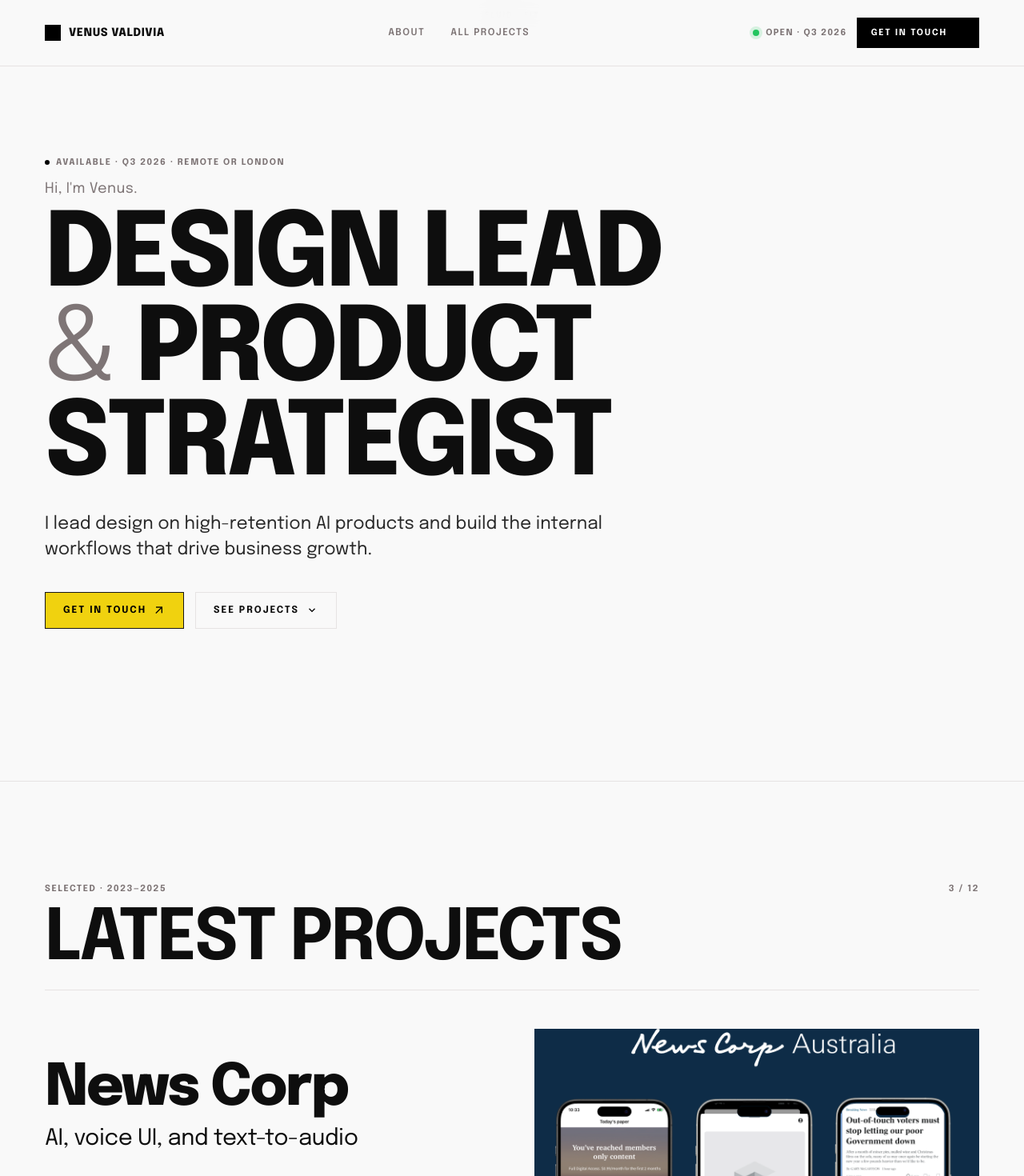
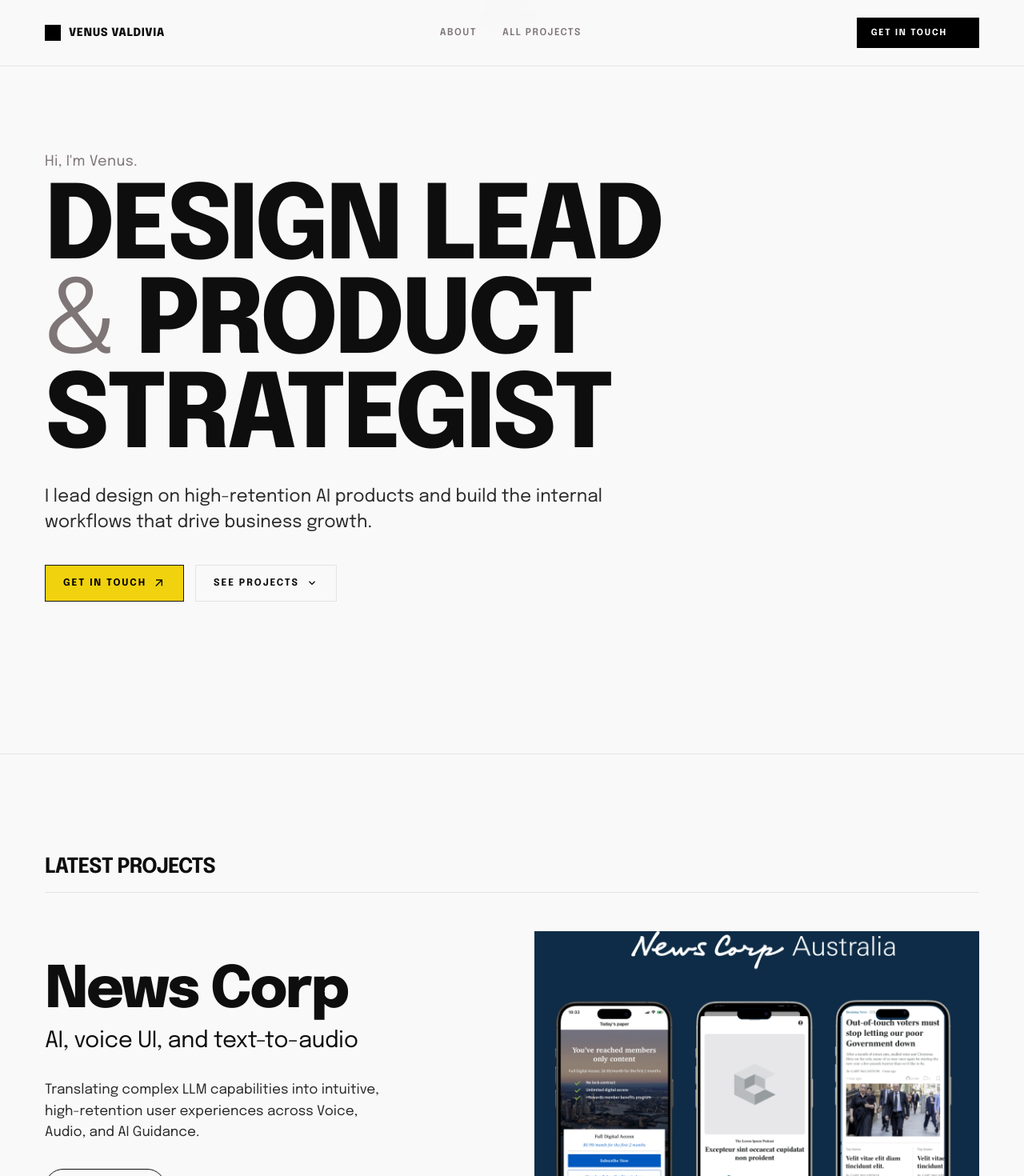
Before and after one commit to venusina/venusvaldivia, a React (Vite) app: page / in a window 1280 px wide. Shown: the top 1470 px of the page at 80% size. Built offline with nearby package versions, Linux system fonts and the light colour scheme.

Commit message:
add high-res soonday images

```diff
--- a/src/components/ContactSection.jsx
+++ b/src/components/ContactSection.jsx
@@ -7,20 +7,20 @@
         <div className="vv-contact">
           <div className="vv-contact-text">
             <Caps color="rgba(255,255,255,0.55)" style={{ display: 'block', marginBottom: 18 }}>
-              Currently · Open for Q3 work
+              Currently · Open for work
             </Caps>
             <h2 className="vv-contact-title">
               Let's build<br />something <span className="vv-italic" style={{ color: accent }}>that ships.</span>
             </h2>
             <p className="vv-contact-lede">
-              I take 1–2 projects a quarter — strategy, design lead, or fractional design partner. Drop a line and I'll send process notes + a calendar.
+              From leading product teams and end-to-end digital products to design engineering and UX strategy. I bridge design, systems, and execution. Drop me a line to discuss future projects.
             </p>
           </div>
           <div className="vv-contact-list">
-            <a href="mailto:venus@valdivia.co" className="vv-contact-row">
+            <a href="mailto:venusdarmody@gmail.com" className="vv-contact-row">
               <div>
                 <Caps color="rgba(255,255,255,0.45)">Email</Caps>
-                <div className="vv-contact-v">venus@valdivia.co</div>
+                <div className="vv-contact-v">Venus Valdivia</div>
               </div>
               <MIcon name="content_copy" size={18} style={{ opacity: 0.5 }} />
             </a>
@@ -34,7 +34,7 @@
             <a href="#" className="vv-contact-row">
               <div>
                 <Caps color="rgba(255,255,255,0.45)">Elsewhere</Caps>
-                <div className="vv-contact-v">LinkedIn · Read.cv · Are.na</div>
+                <div className="vv-contact-v">LinkedIn</div>
               </div>
               <MIcon name="arrow_outward" size={18} style={{ opacity: 0.5 }} />
             </a>
--- a/src/components/Header.jsx
+++ b/src/components/Header.jsx
@@ -13,10 +13,6 @@
           <a href="#projects">All projects</a>
         </nav>
         <div className="vv-header-cta">
-          <span className="vv-status">
-            <span className="vv-dot" />
-            <span className="vv-status-text">Open · Q3 2026</span>
-          </span>
           <a href="#contact" className="vv-btn vv-btn-solid" style={{ background: accent }}>
             <span>Get in touch</span>
             <MIcon name="arrow_outward" size={14} />
--- a/src/components/Hero.jsx
+++ b/src/components/Hero.jsx
@@ -4,10 +4,7 @@
   return (
     <section className="vv-hero vv-hero-editorial" id="top">
       <div className="vv-container">
-        <Caps style={{ display: 'inline-flex', alignItems: 'center', gap: 8, marginBottom: 18 }}>
-          <span className="vv-dot-static" style={{ background: accent }} />
-          Available · Q3 2026 · Remote or London
-        </Caps>
+
         <div className="vv-hero-hi">Hi, I'm Venus.</div>
         <h1 className="vv-hero-title">
           Design Lead <span className="vv-amp">&amp;</span> Product Strategist
--- a/src/components/LatestProjects.jsx
+++ b/src/components/LatestProjects.jsx
@@ -69,11 +69,10 @@
   return (
     <section className="vv-section" id="work">
       <div className="vv-container">
-        <SectionHeader
-          eyebrow="Selected · 2023—2025"
-          title="Latest projects"
-          count={`${PROJECTS.length} / 12`}
-        />
+        <header className="vv-section-head">
+          <h2 className="vv-section-title" style={{ fontSize: 26 }}>Latest projects</h2>
+          <div className="vv-rule" />
+        </header>
         <div className={`vv-cards ${cardVariant === 'editorial' ? 'is-editorial' : 'is-outlined'}`}>
           {PROJECTS.map((p, i) =>
             cardVariant === 'editorial' ? (
--- a/src/styles/site.css
+++ b/src/styles/site.css
@@ -1756,6 +1756,30 @@
 .vv-cs-next { border-top: 1px solid var(--rule); padding: 64px 0; }
 @container site (min-width: 760px) { .vv-cs-next { padding: 96px 0; } }
 .vv-cs-next-inner { display: flex; flex-direction: column; gap: 20px; }
+
+/* Soonday case page overrides: keep original image colours and remove overlays */
+[data-screen-label*="Soonday"] img {
+  filter: none !important;
+  -webkit-filter: none !important;
+}
+
+[data-screen-label*="Soonday"] .vv-bento-hero-overlay,
+[data-screen-label*="Soonday"] .vv-bento-hero .vv-bento-hero-overlay {
+  display: none !important;
+  background: transparent !important;
+}
+
+[data-screen-label*="Soonday"] .vv-bento-hero {
+  background: transparent !important;
+}
+
+[data-screen-label*="Soonday"] .vv-cs-mapping-art img,
+[data-screen-label*="Soonday"] .vv-cs-hero-art img,
+[data-screen-label*="Soonday"] .vv-cs-iter-art img,
+[data-screen-label*="Soonday"] .vv-cs-bento-explore-img img {
+  filter: none !important;
+  -webkit-filter: none !important;
+}
 .vv-cs-next-title {
   display: inline-flex; align-items: center; gap: 16px;
   font-family: var(--display);
```
